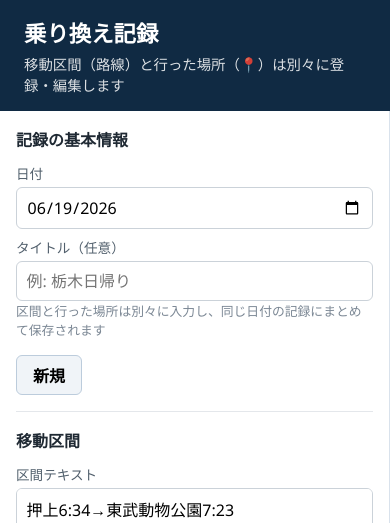
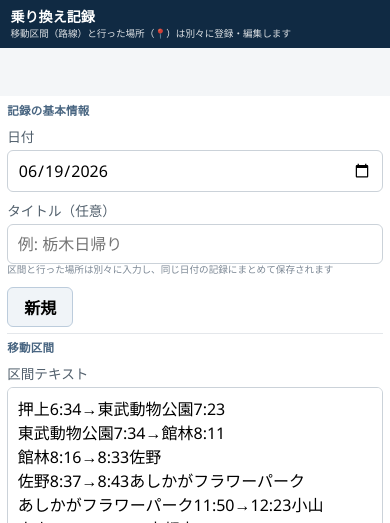
Before and after one commit to okajun777/norikaeri-view, a Flask app: page / in a window 390 px wide. Shown: the top 523 px of the page. Run offline with Flask 3, Linux system fonts and the light colour scheme; data that the repository does not hold is empty; grey boxes are pictures that could not be loaded.

Commit message:
スマホ向けコンパクト化と地図表示の修正
Co-authored-by: Cursor <cursoragent@cursor.com>

```diff
--- a/docs/destinations.js
+++ b/docs/destinations.js
@@ -71,6 +71,9 @@ function initMap() {
   requestAnimationFrame(() => {
     if (map) map.invalidateSize();
   });
+  setTimeout(() => {
+    if (map) map.invalidateSize();
+  }, 300);
   loadHomeMarker(map);
 }
 
--- a/docs/index.html
+++ b/docs/index.html
@@ -5,12 +5,12 @@
   <meta name="viewport" content="width=device-width, initial-scale=1.0">
   <title>行った場所 — 乗り換え記録</title>
   <link rel="stylesheet" href="https://unpkg.com/leaflet@1.9.4/dist/leaflet.css">
-  <link rel="stylesheet" href="style.css">
+  <link rel="stylesheet" href="style.css?v=5">
 </head>
 <body>
   <header>
     <h1>行った場所</h1>
-    <p>📍 閲覧専用 · 更新 2026-06-20 20:14</p>
+    <p>📍 閲覧専用 · 更新 2026-06-20 20:19</p>
   </header>
 
   <main class="layout">
--- a/static/destinations.js
+++ b/static/destinations.js
@@ -71,6 +71,9 @@ function initMap() {
   requestAnimationFrame(() => {
     if (map) map.invalidateSize();
   });
+  setTimeout(() => {
+    if (map) map.invalidateSize();
+  }, 300);
   loadHomeMarker(map);
 }
 
--- a/static/style.css
+++ b/static/style.css
@@ -677,36 +677,209 @@ button:disabled {
 }
 
 @media (max-width: 900px) {
+  :root {
+    --header-height: 48px;
+    --mobile-list-max: 32dvh;
+  }
+
   html,
   body {
-    overflow: auto;
+    overflow: hidden;
+    height: 100%;
   }
 
   header {
-    position: static;
-    height: auto;
+    position: fixed;
+    top: 0;
+    left: 0;
+    right: 0;
+    height: var(--header-height);
+    padding: 0.35rem 0.65rem;
+    display: flex;
+    flex-direction: column;
+    justify-content: center;
+  }
+
+  header h1 {
+    font-size: 0.88rem;
+    margin: 0;
+    line-height: 1.2;
+  }
+
+  header p {
+    font-size: 0.6rem;
+    line-height: 1.15;
+    margin-top: 0.1rem;
+    white-space: nowrap;
+    overflow: hidden;
+    text-overflow: ellipsis;
   }
 
   .layout {
-    margin-top: 0;
-    height: auto;
+    display: flex;
+    flex-direction: column;
+    margin-top: var(--header-height);
+    height: calc(100vh - var(--header-height));
+    height: calc(100dvh - var(--header-height));
+    overflow: hidden;
   }
 
   .sidebar {
-    position: static;
-    width: auto;
+    position: relative;
+    flex: 0 0 auto;
+    width: 100%;
+    max-height: var(--mobile-list-max);
     height: auto;
-    overflow: visible;
+    padding: 0.35rem 0.45rem;
+    overflow-y: auto;
+    overflow-x: hidden;
+    -webkit-overflow-scrolling: touch;
+    border-right: none;
+    border-bottom: 1px solid #d9e2ec;
+  }
+
+  .panel {
+    margin-bottom: 0.35rem;
+    padding-bottom: 0.35rem;
+  }
+
+  .panel h2 {
+    margin: 0 0 0.25rem;
+    font-size: 0.72rem;
+    font-weight: 700;
+    letter-spacing: 0.02em;
+    color: #486581;
+  }
+
+  .hint {
+    margin: 0 0 0.2rem;
+    font-size: 0.6rem;
+    line-height: 1.25;
+  }
+
+  #trip-list li {
+    gap: 0.25rem;
+    padding: 0.22rem 0.28rem;
+    border-radius: 4px;
+    font-size: 0.7rem;
+    line-height: 1.2;
+  }
+
+  #trip-list li .trip-item-body strong {
+    font-size: 0.72rem;
+    font-weight: 600;
+  }
+
+  .trip-check-label {
+    gap: 0.28rem;
+  }
+
+  .trip-map-check {
+    margin: 0.1rem 0 0;
+    transform: scale(0.78);
+    transform-origin: top left;
+  }
+
+  .trip-color-dot {
+    width: 7px;
+    height: 7px;
+  }
+
+  .trip-check-label .trip-color-dot {
+    margin-top: 0.15rem;
+  }
+
+  .trip-meta {
+    font-size: 0.58rem;
+    margin-top: 0.05rem;
+  }
+
+  #destination-list {
+    margin-top: 0.2rem;
+  }
+
+  .destination-view-list li {
+    padding: 0.22rem 0.28rem;
+    font-size: 0.68rem;
+    line-height: 1.2;
+  }
+
+  .destination-view-list li.dest-list-trip-header {
+    gap: 0.28rem;
+    padding: 0.18rem 0.28rem 0.1rem;
+    font-size: 0.6rem;
+    border-left-width: 2px;
+  }
+
+  .destination-view-list li.dest-list-colored {
+    border-left-width: 2px;
+    padding-left: 0.35rem;
+  }
+
+  .dest-list-meta,
+  .dest-list-memo {
+    margin-top: 0.05rem;
+    font-size: 0.58rem;
   }
 
   .map-area {
     position: relative;
-    left: 0;
-    top: 0;
-    height: 50vh;
+    flex: 1 1 0;
+    width: 100%;
+    min-height: 0;
+    overflow: hidden;
   }
 
   #map {
+    position: absolute;
+    inset: 0;
+    width: 100%;
     height: 100%;
   }
+
+  .segment-detail {
+    right: 0.4rem;
+    bottom: 2.4rem;
+    width: min(220px, calc(100% - 0.75rem));
+    padding: 0.45rem 0.55rem 0.45rem 0.5rem;
+    border-radius: 6px;
+  }
+
+  .segment-detail h3 {
+    margin: 0 1.5rem 0.25rem 0;
+    font-size: 0.72rem;
+    line-height: 1.25;
+  }
+
+  .segment-detail dl {
+    font-size: 0.65rem;
+  }
+
+  .segment-detail dt {
+    margin-top: 0.2rem;
+  }
+
+  .detail-close-btn {
+    top: 0.2rem;
+    right: 0.25rem;
+    font-size: 0.95rem;
+  }
+
+  .map-toolbar {
+    right: 0.4rem;
+    bottom: 0.4rem;
+    gap: 0.25rem;
+  }
+
+  .map-toolbar-btn {
+    min-width: auto;
+    padding: 0.28rem 0.45rem;
+    font-size: 0.65rem;
+    border-radius: 6px;
+  }
+
+  .map-view-btn {
+    padding: 0.28rem 0.5rem;
+    font-size: 0.68rem;
+  }
 }
--- a/templates/view_site.html
+++ b/templates/view_site.html
@@ -5,7 +5,7 @@
   <meta name="viewport" content="width=device-width, initial-scale=1.0">
   <title>行った場所 — 乗り換え記録</title>
   <link rel="stylesheet" href="https://unpkg.com/leaflet@1.9.4/dist/leaflet.css">
-  <link rel="stylesheet" href="style.css">
+  <link rel="stylesheet" href="style.css?v=5">
 </head>
 <body>
   <header>
```
Also changed, not shown: docs/style.css (+151 -16 lines), docs/view-data.js.
